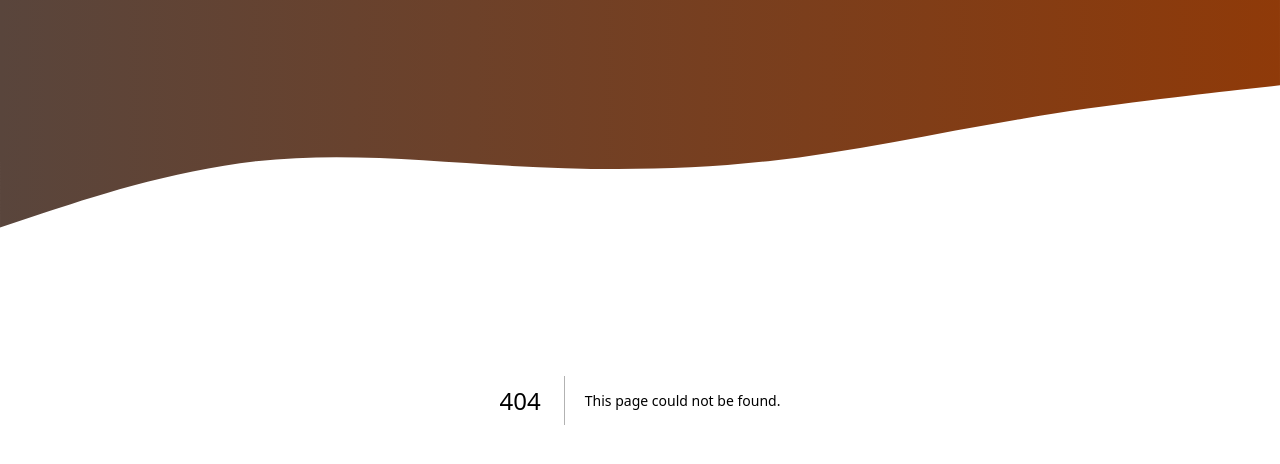
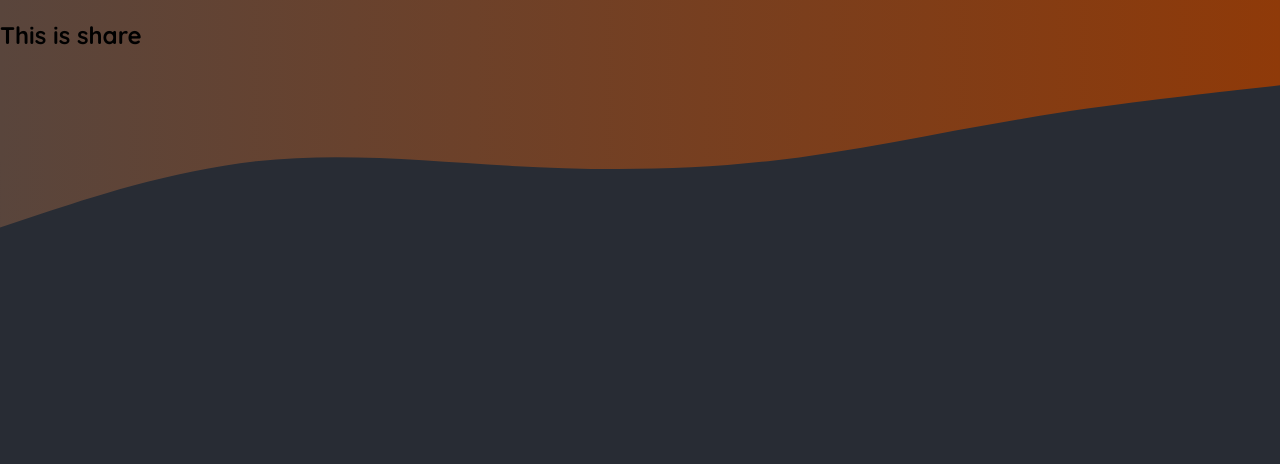
Before and after one commit to rezamf17/udemy-nextjs, a Next.js app: page /meals/share in a window 1280 px wide. Before the commit this address had no page. Shown: the top 464 px of the page. Built offline with nearby package versions, Linux system fonts and the light colour scheme.

Commit message:
initial commit

```diff
--- /dev/null
+++ b/app/meals/share/page.js
@@ -0,0 +1,7 @@
+export default function Share() {
+    return (
+        <>
+            <h2>This is share</h2>
+        </>
+    )
+}
```
Also changed, not shown: app/meals/[slug]/page.js (added, +7 -0 lines).
